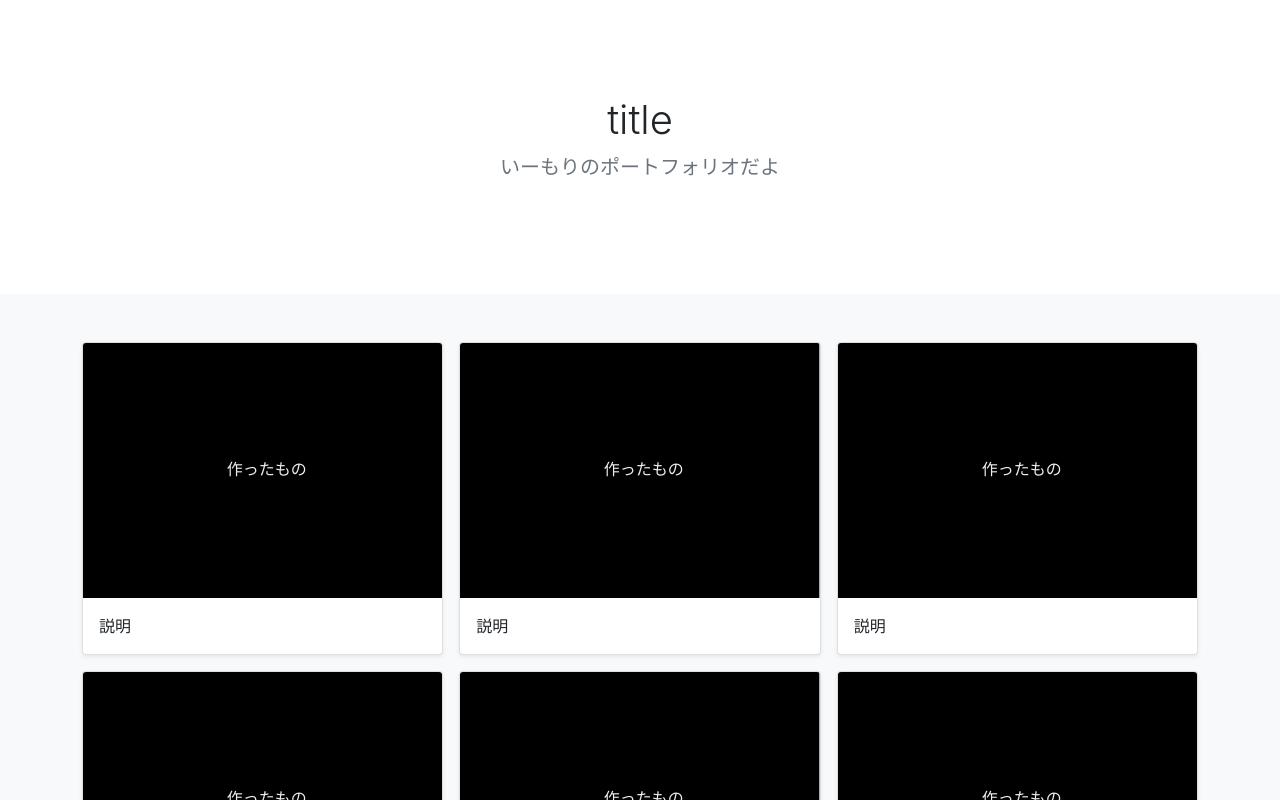
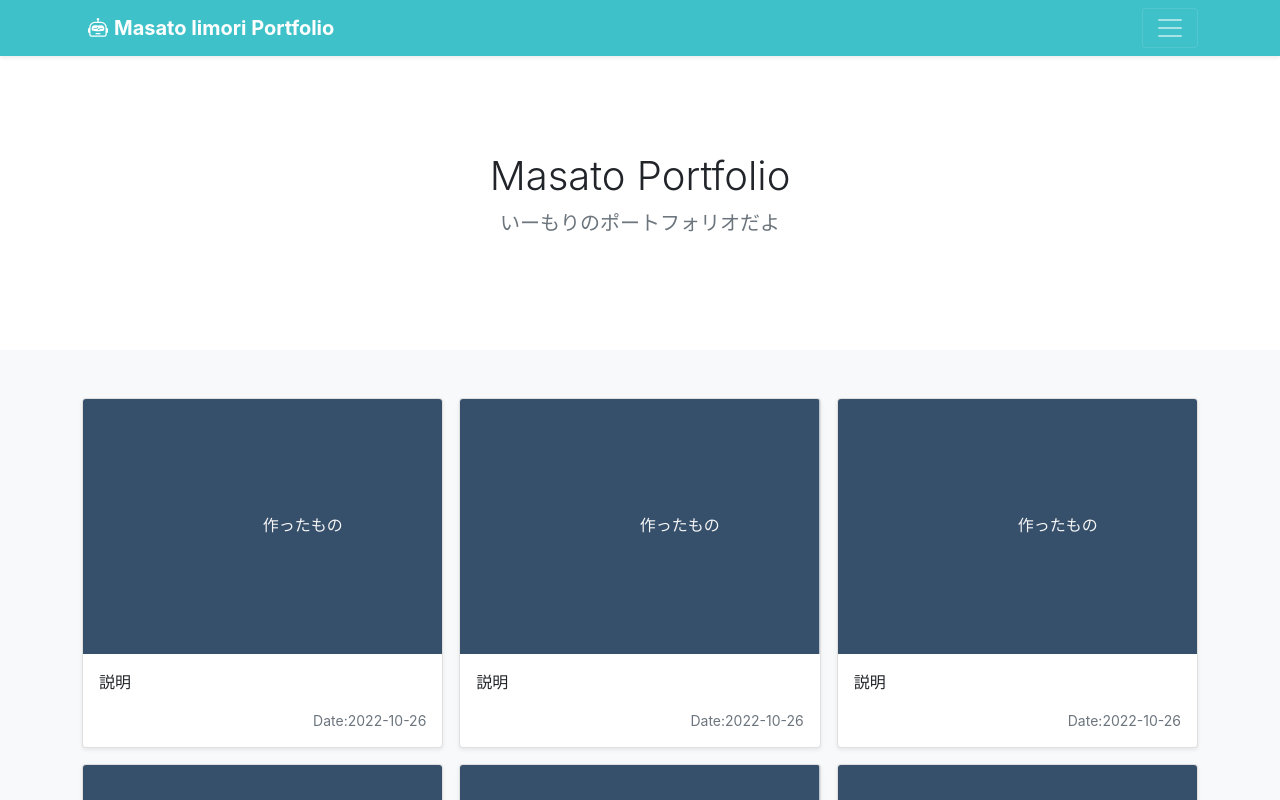
Before and after one commit to emor1/react_portfolio, a React (Create React App) app: page / in a window 1280 px wide. Shown: the top 800 px of the page. Built offline with nearby package versions, Linux system fonts and the light colour scheme.

Commit message:
Update css mainly and add header

```diff
--- a/public/index.html
+++ b/public/index.html
@@ -9,7 +9,7 @@
       name="description"
       content="Web site created using create-react-app"
     />
-    <link rel="apple-touch-icon" href="%PUBLIC_URL%/logo192.png" />
+    <!-- <link rel="apple-touch-icon" href="%PUBLIC_URL%/logo192.png" /> -->
     <!--
       manifest.json provides metadata used when your web app is installed on a
       user's mobile device or desktop. See https://developers.google.com/web/fundamentals/web-app-manifest/
--- a/src/App.js
+++ b/src/App.js
@@ -1,10 +1,10 @@
-import logo from './logo.svg';
+// import logo from './logo.svg';
 import './App.css';
 
 function App() {
   return (
     <div className="App">
-      <header className="App-header">
+      {/* <header className="App-header">
         <img src={logo} className="App-logo" alt="logo" />
         <p>
           Edit <code>src/App.js</code> and save to reload.
@@ -17,7 +17,7 @@ function App() {
         >
           Learn React
         </a>
-      </header>
+      </header> */}
     </div>
   );
 }
--- /dev/null
+++ b/src/compornents/Profile.jsx
@@ -0,0 +1,23 @@
+import React from "react"
+
+let Profile = (props) =>{
+    const PageTitle = props.content.map((data,i)=>{
+      return(
+        <div className='col-lg-6 col-md-8 mx-auto'>
+          <h1 className="fw-light">{data.title}</h1>
+          <p className='lead text-muted'>
+            {data.subtitle}
+          </p>
+        </div>
+      )
+    })
+    return(
+      <section className='py-5 text-center container'>
+        <div className='row py-lg-5'>
+        {PageTitle}
+        </div>
+      </section>
+    )
+}
+
+export default Profile;
--- a/src/index.css
+++ b/src/index.css
@@ -5,9 +5,18 @@ body {
     sans-serif;
   -webkit-font-smoothing: antialiased;
   -moz-osx-font-smoothing: grayscale;
+  /* background-color: #d7d7d7; */
 }
 
 code {
   font-family: source-code-pro, Menlo, Monaco, Consolas, 'Courier New',
     monospace;
 }
+
+.pheader{
+  background-color: #3fc1c9;
+}
+
+.custom-toggler.navbar-toggler {
+  border-color:#fc5185 ;
+}
--- a/src/index.js
+++ b/src/index.js
@@ -3,119 +3,87 @@ import ReactDOM from 'react-dom/client';
 import './index.css';
 import App from './App';
 import reportWebVitals from './reportWebVitals';
+import Profile from './compornents/Profile';
 
+const self_intro = [
+  {
+    title: "Masato Portfolio",
+    subtitle: "いーもりのポートフォリオだよ"
+  }
+]
 
 const works = [
   {
     title: "作ったもの",
     info: "カテゴリ",
     description: "説明",
+    date:"2022-10-26"
   },
   {
     title: "作ったもの",
     info: "カテゴリ",
     description: "説明",
+    date:"2022-10-26"
   },
   {
     title: "作ったもの",
     info: "カテゴリ",
     description: "説明",
+    date:"2022-10-26"
   },
   {
     title: "作ったもの",
     info: "カテゴリ",
     description: "説明",
+    date:"2022-10-26"
   },
   {
     title: "作ったもの",
     info: "カテゴリ",
     description: "説明",
+    date:"2022-10-26"
   },
   {
     title: "作ったもの",
     info: "カテゴリ",
     description: "説明",
+    date:"2022-10-26"
   },
   {
     title: "作ったもの",
     info: "カテゴリ",
     description: "説明",
-  },
-  {
-    title: "作ったもの",
-    info: "カテゴリ",
-    description: "説明",
-  },
-  {
-    title: "作ったもの",
-    info: "カテゴリ",
-    description: "説明",
-  },
-  {
-    title: "作ったもの",
-    info: "カテゴリ",
-    description: "説明",
-  },
-  {
-    title: "作ったもの",
-    info: "カテゴリ",
-    description: "説明",
+    date:"2022-10-26"
   }
 ]
 
 
-let Profile = (props) =>{
-  return(
-    <section className='py-5 text-center container'>
-      <div className='row py-lg-5'>
-        <div className='col-lg-6 col-md-8 mx-auto'>
-          <h1 className="fw-light">title</h1>
-          <p className='lead text-muted'>
-            いーもりのポートフォリオだよ
-          </p>
-        </div>
-      </div>
-    </section>
-  )
-}
-
-function Test(props){
-  return(
-    <div>
-      {props.works.map((work, i)=>(
-        // <React.Fragment>
-        <div key={i}>
-          <h1 >{work.title}</h1>
-          <p >{work.description}</p>
-          <p>{i}</p>
-        </div>
-        // </React.Fragment>
-      ))}
-    </div>
-  );
-}
 
 let Content = (props) =>{
   return (
     // コンテンツ全体
     <div className='album py-5 bg-light'>
       <div className='container'>
-        <div className='row row-cols-1 row-cols-sm-2 row-cols-md-3 g-3'>
+        <div className='row row-cols-1 row-cols-s3m-2 row-cols-md-3 g-3'>
 
           {/* コンテンツの中身 */}
           {props.works.map((work, i)=>(
             <div className='col' key={i}>
-            <div className='card shadow-sm'>
-              <svg className="bd-placeholder-img card-img-top" width="100%" height="255" role="img" focusable="false">
-              <rect width="100%" height="100%" fill=""/>
-              <text x="40%" y="50%" fill="#eceeef" dy=".3em">{work.title}</text>
-              </svg>
+              <div className='card shadow-sm'>
+                <svg className="bd-placeholder-img card-img-top" width="100%" height="255" role="img" preserveAspectRatio="xMidYMid slice" focusable="false">
+                <rect width="100%" height="100%" fill="#364f6b"/>
+                <text x="50%" y="50%" fill="#f5f5f5" dy=".3em" >{work.title}</text>
+                </svg>
 
-              <div className='card-body'>
-                <p className='card-text'>{work.description}</p>
+{/* 後でhttps://getbootstrap.jp/docs/5.0/components/card/#image-overlaysを参考にイメージオーバーレイ実装 */}
+                <div className='card-body'>
+                  <p className='card-text'>{work.description}</p>
+                  <div className='d-flex justify-content-end'>
+                    <small className='text-muted'>Date:{work.date}</small>
+                  </div>
+                </div>
               </div>
             </div>
-          </div>
           ))}
 
         </div>
@@ -124,11 +92,33 @@ let Content = (props) =>{
   )
 }
 
+let Header = (props) =>{
+  const title = "Masato Iimori Portfolio"
+  const w = 32
+  return(
+    <div className='pheader navbar navbar-dark shadow-sm'>
+      <div className='container'>
+        <a href="#" className='navbar-brand d-flex align-items-center'>
+        <svg xmlns="http://www.w3.org/2000/svg" width={w} height="20" fill="currentColor" class="bi bi-robot" viewBox="0 0 16 16">
+  <path d="M6 12.5a.5.5 0 0 1 .5-.5h3a.5.5 0 0 1 0 1h-3a.5.5 0 0 1-.5-.5ZM3 8.062C3 6.76 4.235 5.765 5.53 5.886a26.58 26.58 0 0 0 4.94 0C11.765 5.765 13 6.76 13 8.062v1.157a.933.933 0 0 1-.765.935c-.845.147-2.34.346-4.235.346-1.895 0-3.39-.2-4.235-.346A.933.933 0 0 1 3 9.219V8.062Zm4.542-.827a.25.25 0 0 0-.217.068l-.92.9a24.767 24.767 0 0 1-1.871-.183.25.25 0 0 0-.068.495c.55.076 1.232.149 2.02.193a.25.25 0 0 0 .189-.071l.754-.736.847 1.71a.25.25 0 0 0 .404.062l.932-.97a25.286 25.286 0 0 0 1.922-.188.25.25 0 0 0-.068-.495c-.538.074-1.207.145-1.98.189a.25.25 0 0 0-.166.076l-.754.785-.842-1.7a.25.25 0 0 0-.182-.135Z"/>
+  <path d="M8.5 1.866a1 1 0 1 0-1 0V3h-2A4.5 4.5 0 0 0 1 7.5V8a1 1 0 0 0-1 1v2a1 1 0 0 0 1 1v1a2 2 0 0 0 2 2h10a2 2 0 0 0 2-2v-1a1 1 0 0 0 1-1V9a1 1 0 0 0-1-1v-.5A4.5 4.5 0 0 0 10.5 3h-2V1.866ZM14 7.5V13a1 1 0 0 1-1 1H3a1 1 0 0 1-1-1V7.5A3.5 3.5 0 0 1 5.5 4h5A3.5 3.5 0 0 1 14 7.5Z"/>
+</svg>
+          <strong className='text-white'> {title}</strong>
+        </a>
+      <button className='navbar-toggler' type="button" data-bs-toggle="collapse" data-target="#nav3">
+        <span className='navbar-toggler-icon'></span>
+      </button>
+    </div>
+    </div>
+  )
+}
+
 const root = ReactDOM.createRoot(document.getElementById('root'));
 root.render(
   <React.StrictMode>
+    <Header content={self_intro}/>
     <main>
-    <Profile/>
+    <Profile content={self_intro}/>
     <Content works={works}/>
     </main>
   </React.StrictMode>
```
Also changed, not shown: 12 other files (tests, documents, lock files or other folders).
